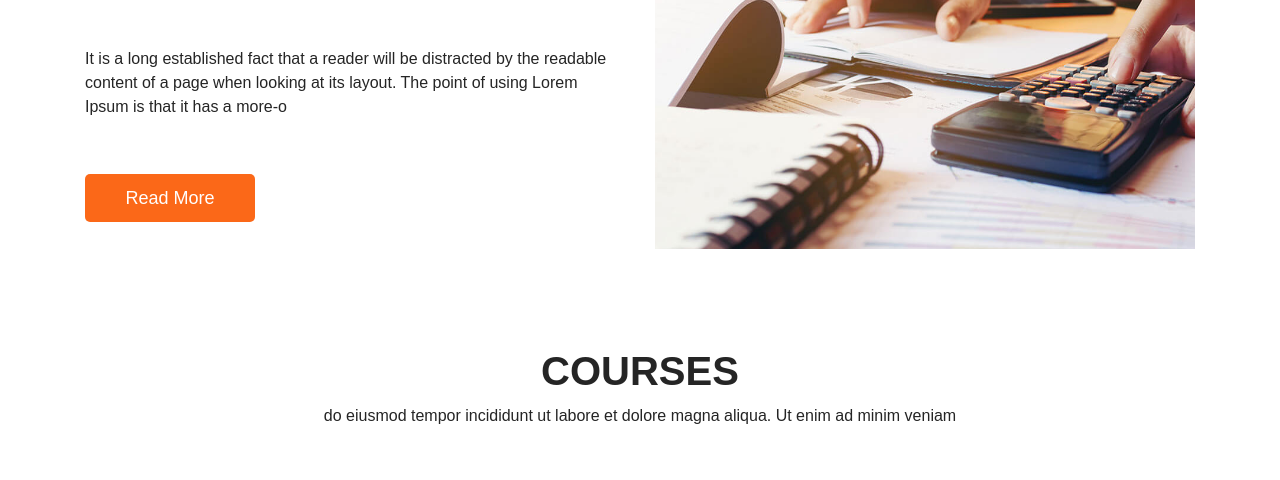
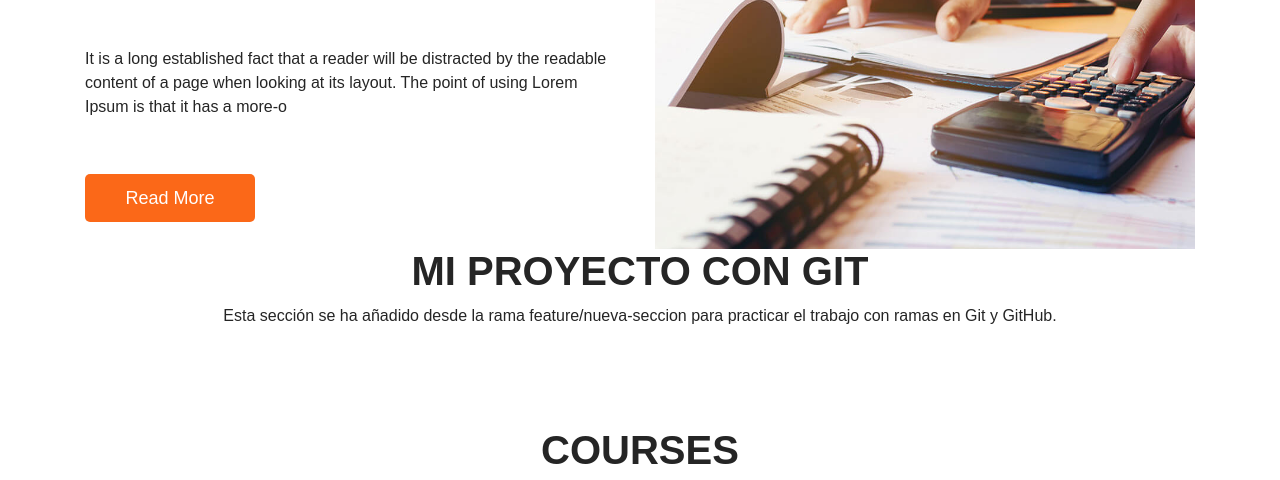
Before and after one commit to isabelbdiaz/gitdpl, a plain HTML site: page index.html in a window 1280 px wide. Shown: the part 746-1226 px from the top of the page. Drawn offline with nearby package versions, Linux system fonts and the light colour scheme; files whose address does not match are found by name.

Commit message:
feat: incorporación de una nueva sección

```diff
--- a/index.html
+++ b/index.html
@@ -110,6 +110,18 @@
          </div>
       </div>
       <!-- about section end -->
+      <!-- nueva seccion start -->
+      <div class="nueva_seccion layout_padding">
+         <div class="container">
+            <div class="row">
+               <div class="col-sm-12">
+                  <h1 class="courses_taital">Mi proyecto con Git</h1>
+                  <p class="courses_text">Esta sección se ha añadido desde la rama feature/nueva-seccion para practicar el trabajo con ramas en Git y GitHub.</p>
+               </div>
+            </div>
+         </div>
+      </div>
+      <!-- nueva seccion end -->
       <!-- courses section start -->
       <div class="courses_section layout_padding">
          <div class="container">
```
